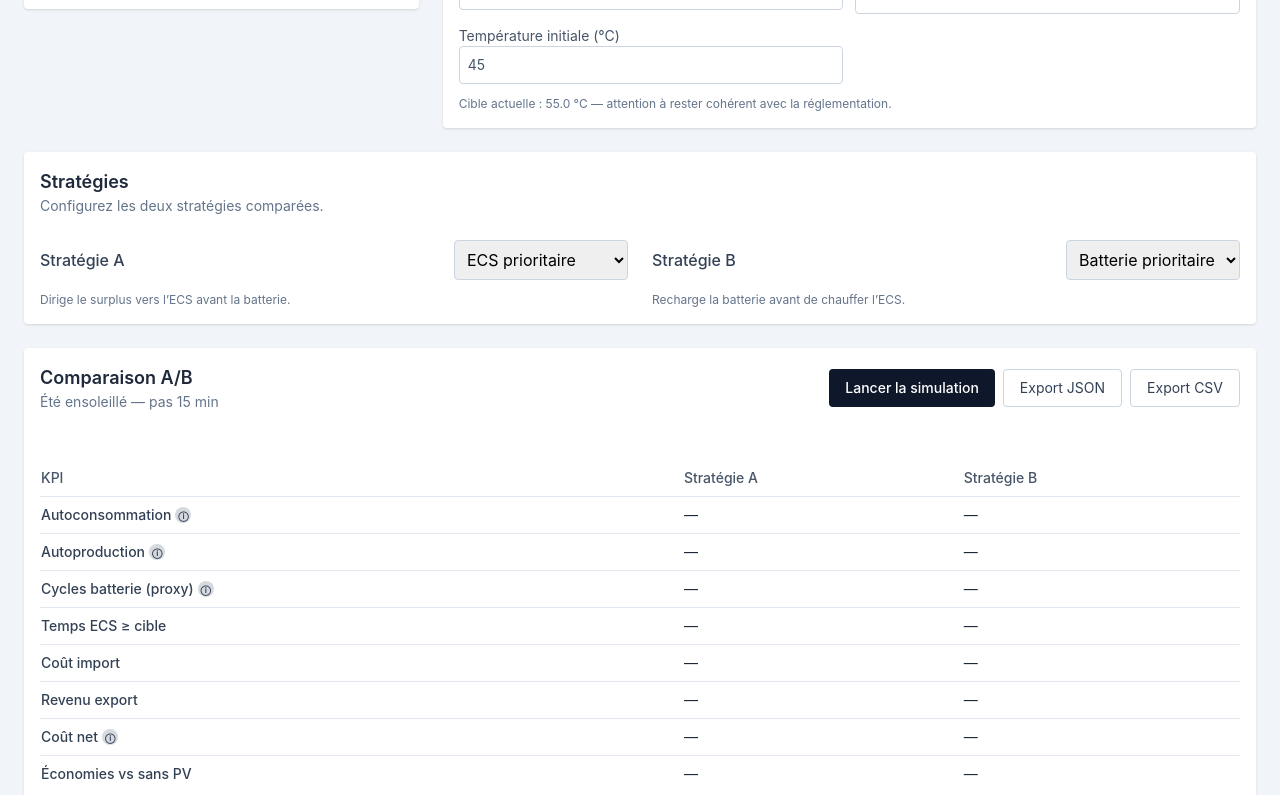
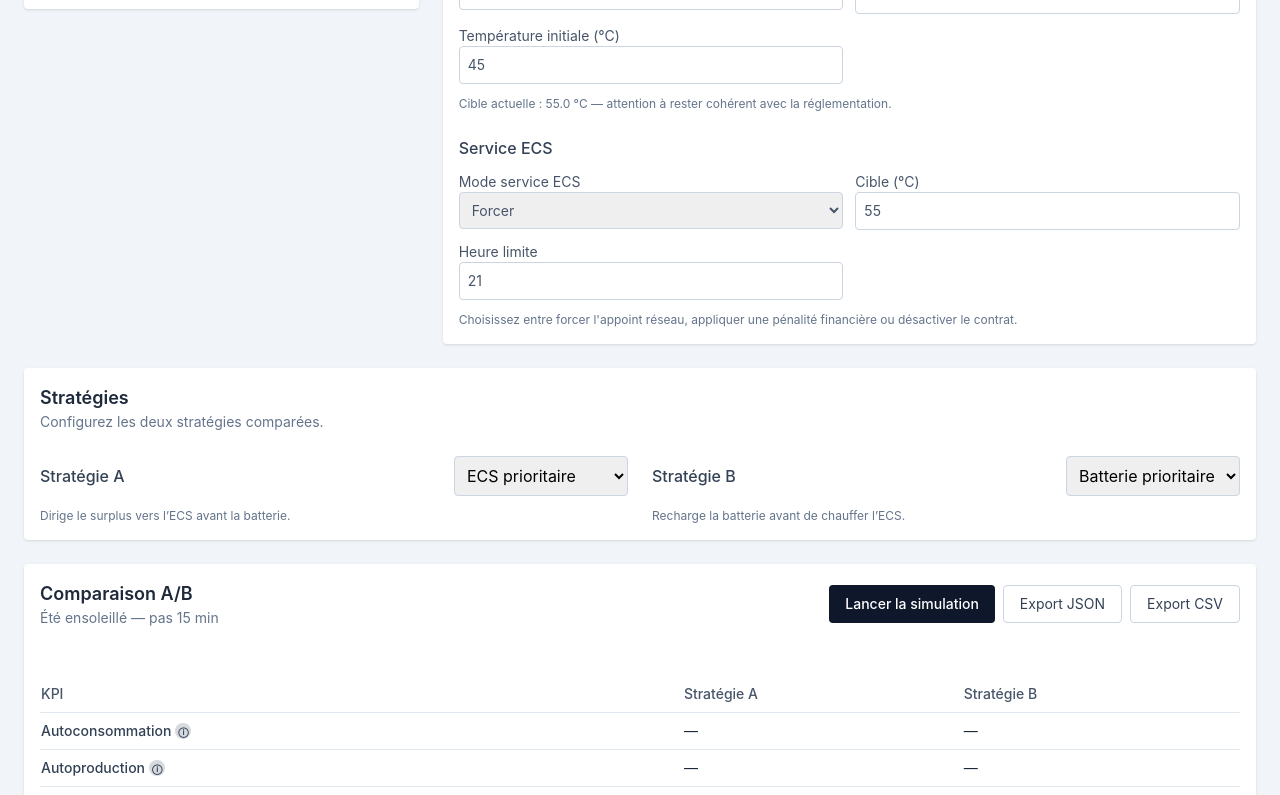
Before and after one commit to rodjac-lab/EnerFlux, a React (Vite) app: page / in a window 1280 px wide. Shown: the part 760-1555 px from the top of the page. Built offline with nearby package versions, Linux system fonts and the light colour scheme.

Commit message:
Add configurable ECS service contract modes

```diff
--- a/src/core/engine.ts
+++ b/src/core/engine.ts
@@ -5,6 +5,7 @@ import { computeKPIs, KPIInput, SimulationKPIs, SimulationKPIsCore } from './kpi
 import { pvUsedOnSite_kW, sumPositive } from './power-graph';
 import { Strategy, StrategyContext, StrategyRequest } from './strategy';
 import type { StepFlows } from '../data/types';
+import { defaultEcsServiceConfig, type EcsServiceConfig } from '../data/ecs-service';
 
 export interface SimulationStepDevice {
   id: string;
@@ -35,6 +36,8 @@ export interface SimulationResult {
     batteryDelta_kWh: number;
     ecsRescue_kWh: number;
     ecsEnergy_kWh: number;
+    ecsDeficit_K: number;
+    ecsPenalty_EUR: number;
   };
   kpis: SimulationKPIs;
 }
@@ -48,6 +51,7 @@ export interface SimulationInput {
   ambientTemp_C?: number;
   importPrices_EUR_per_kWh?: readonly number[];
   exportPrices_EUR_per_kWh?: readonly number[];
+  ecsService?: EcsServiceConfig;
 }
 
 const energyFromPowerSeries = (series: readonly number[], dt_s: number): number => {
@@ -88,6 +92,21 @@ export const runSimulation = (input: SimulationInput): SimulationResult => {
 
   const batteries = input.devices.filter((device): device is Battery => device instanceof Battery);
   const dhwTanks = input.devices.filter((device): device is DHWTank => device instanceof DHWTank);
+
+  const baseServiceConfig = defaultEcsServiceConfig();
+  const ecsService: EcsServiceConfig = {
+    ...baseServiceConfig,
+    ...input.ecsService
+  };
+  if (!Number.isFinite(ecsService.target_C) && dhwTanks[0]) {
+    ecsService.target_C = dhwTanks[0].targetTemp;
+  } else if (!Number.isFinite(ecsService.target_C)) {
+    ecsService.target_C = baseServiceConfig.target_C;
+  }
+  if (ecsService.penalty_EUR_per_K === undefined) {
+    ecsService.penalty_EUR_per_K = baseServiceConfig.penalty_EUR_per_K;
+  }
+  ecsService.deadlineHour = Math.max(0, ecsService.deadlineHour);
 
   const batteryCapacity = batteries.reduce((acc, battery) => acc + battery.usableCapacity_kWh, 0);
   const batterySoc = new Map<string, number>(
@@ -279,7 +298,7 @@ export const runSimulation = (input: SimulationInput): SimulationResult => {
   }
 
   let ecsRescue_kWh = 0;
-  if (dhwTanks.length > 0) {
+  if (dhwTanks.length > 0 && ecsService.enforcementMode === 'force') {
     for (const tank of dhwTanks) {
       const deficit_K = tank.targetTemp - tank.temperature;
       if (deficit_K > 1e-6) {
@@ -327,6 +346,21 @@ export const runSimulation = (input: SimulationInput): SimulationResult => {
     }
   }
 
+  let ecsDeficit_K = 0;
+  let ecsPenalty_EUR = 0;
+  if (ecsTempSeries.length > 0) {
+    const deadlineStep = Math.floor((ecsService.deadlineHour * 3600) / dt_s);
+    const index = Math.min(Math.max(deadlineStep, 0), ecsTempSeries.length - 1);
+    const observedTemp = ecsTempSeries[index];
+    ecsDeficit_K = Math.max(0, ecsService.target_C - observedTemp);
+    if (ecsService.enforcementMode === 'force') {
+      ecsDeficit_K = 0;
+    } else if (ecsService.enforcementMode === 'penalize') {
+      const rate = ecsService.penalty_EUR_per_K ?? 0;
+      ecsPenalty_EUR = ecsDeficit_K * rate;
+    }
+  }
+
   const baseAndDeviceEnergy_kWh = energyFromPowerSeries(
     baseLoadSeries_kW.map((value, idx) => value + deviceConsumptionSeries[idx]),
     dt_s
@@ -364,7 +398,9 @@ export const runSimulation = (input: SimulationInput): SimulationResult => {
         acc +
         ((flow.pv_to_ecs_kW + flow.batt_to_ecs_kW + flow.grid_to_ecs_kW) * dt_s) / 3600
       );
-    }, 0)
+    }, 0),
+    ecsDeficit_K,
+    ecsPenalty_EUR
   };
 
   const kpiInput: KPIInput = {
@@ -376,17 +412,22 @@ export const runSimulation = (input: SimulationInput): SimulationResult => {
     batteryDelta_kWh: batteryDeltaSeries,
     batteryCapacity_kWh: batteryCapacity,
     ecsTempSeries_C: ecsTempSeries,
-    ecsTargetTemp_C: dhwTanks[0]?.targetTemp ?? 0,
+    ecsTargetTemp_C: ecsService.target_C ?? 0,
     flows: flowsSeries,
     importPrices_EUR_per_kWh: importPriceSeries,
     exportPrices_EUR_per_kWh: exportPriceSeries
   };
 
   const baseKpis: SimulationKPIsCore = computeKPIs(kpiInput);
+  const net_cost_with_penalties = baseKpis.euros.net_cost + ecsPenalty_EUR;
   const kpis: SimulationKPIs = {
     ...baseKpis,
+    euros: { ...baseKpis.euros, net_cost_with_penalties },
     ecs_rescue_used: ecsRescue_kWh > 0,
-    ecs_rescue_kWh: ecsRescue_kWh
+    ecs_rescue_kWh: ecsRescue_kWh,
+    ecs_deficit_K: ecsDeficit_K,
+    ecs_penalty_EUR: ecsPenalty_EUR,
+    net_cost_with_penalties
   };
 
   return {
--- /dev/null
+++ b/src/data/ecs-service.ts
@@ -0,0 +1,15 @@
+export type EcsEnforcementMode = 'force' | 'penalize' | 'off';
+
+export type EcsServiceConfig = {
+  enforcementMode: EcsEnforcementMode;
+  deadlineHour: number;
+  target_C: number;
+  penalty_EUR_per_K?: number;
+};
+
+export const defaultEcsServiceConfig = (): EcsServiceConfig => ({
+  enforcementMode: 'force',
+  deadlineHour: 21,
+  target_C: 55,
+  penalty_EUR_per_K: 0.08
+});
--- a/src/ui/App.tsx
+++ b/src/ui/App.tsx
@@ -9,6 +9,8 @@ import type { DHWTankParams } from '../devices/DHWTank';
 import type { Tariffs } from '../data/types';
 import { getScenario, PresetId } from '../data/scenarios';
 import { cloneTariffs } from '../data/tariffs';
+import type { EcsServiceConfig } from '../data/ecs-service';
+import { defaultEcsServiceConfig } from '../data/ecs-service';
 
 const App: React.FC = () => {
   const initialScenario = getScenario(PresetId.EteEnsoleille);
@@ -23,6 +25,11 @@ const App: React.FC = () => {
   const [strategyA, setStrategyA] = useState<StrategySelection>({ id: 'ecs_first' });
   const [strategyB, setStrategyB] = useState<StrategySelection>({ id: 'battery_first' });
   const [tariffs, setTariffs] = useState<Tariffs>(cloneTariffs(initialScenario.tariffs));
+  const [ecsService, setEcsService] = useState<EcsServiceConfig>(() => {
+    const defaults = defaultEcsServiceConfig();
+    defaults.target_C = initialScenario.defaults.ecsConfig.targetTemp_C;
+    return defaults;
+  });
 
   useEffect(() => {
     const scenario = getScenario(scenarioId);
@@ -30,6 +37,11 @@ const App: React.FC = () => {
     setBatteryParams({ ...scenario.defaults.batteryConfig });
     setDhwParams({ ...scenario.defaults.ecsConfig });
     setTariffs(cloneTariffs(scenario.tariffs));
+    setEcsService(() => {
+      const defaults = defaultEcsServiceConfig();
+      defaults.target_C = scenario.defaults.ecsConfig.targetTemp_C;
+      return defaults;
+    });
   }, [scenarioId]);
 
   const handleStrategyChange = (label: 'A' | 'B', selection: StrategySelection) => {
@@ -55,7 +67,14 @@ const App: React.FC = () => {
             <TariffPanel tariffs={tariffs} onChange={setTariffs} />
           </div>
           <div className="lg:col-span-2">
-            <AssetsPanel battery={batteryParams} dhw={dhwParams} onBatteryChange={setBatteryParams} onDhwChange={setDhwParams} />
+            <AssetsPanel
+              battery={batteryParams}
+              dhw={dhwParams}
+              ecsService={ecsService}
+              onBatteryChange={setBatteryParams}
+              onDhwChange={setDhwParams}
+              onEcsServiceChange={setEcsService}
+            />
           </div>
           <div className="lg:col-span-3">
             <StrategyPanel strategyA={strategyA} strategyB={strategyB} onChange={handleStrategyChange} />
@@ -66,6 +85,7 @@ const App: React.FC = () => {
           dt_s={dt_s}
           battery={batteryParams}
           dhw={dhwParams}
+          ecsService={ecsService}
           tariffs={tariffs}
           strategyA={strategyA}
           strategyB={strategyB}
--- a/src/ui/compare/CompareAB.tsx
+++ b/src/ui/compare/CompareAB.tsx
@@ -7,6 +7,7 @@ import { DHWTankParams } from '../../devices/DHWTank';
 import { DeviceConfig } from '../../devices/registry';
 import { summarizeFlows } from '../../core/kpis';
 import type { StepFlows, Tariffs } from '../../data/types';
+import type { EcsServiceConfig } from '../../data/ecs-service';
 import PVLoadChart from '../charts/PVLoadChart';
 import SocChart from '../charts/SocChart';
 import KpiItem from '../components/KpiItem';
@@ -27,6 +28,7 @@ interface CompareABProps {
   dt_s: number;
   battery: BatteryParams;
   dhw: DHWTankParams;
+  ecsService: EcsServiceConfig;
   tariffs: Tariffs;
   strategyA: StrategySelection;
   strategyB: StrategySelection;
@@ -83,6 +85,7 @@ const CompareAB: React.FC<CompareABProps> = ({
   dt_s,
   battery,
   dhw,
+  ecsService,
   tariffs,
   strategyA,
   strategyB
@@ -140,7 +143,8 @@ const CompareAB: React.FC<CompareABProps> = ({
       devicesConfig: deviceConfigs,
       strategyA: { id: strategyA.id, thresholdPercent: strategyA.thresholdPercent },
       strategyB: { id: strategyB.id, thresholdPercent: strategyB.thresholdPercent },
-      tariffs
+      tariffs,
+      ecsService
     };
     pendingRunId.current = payload.runId ?? null;
     setRunning(true);
@@ -149,6 +153,53 @@ const CompareAB: React.FC<CompareABProps> = ({
   };
 
   const scenario = getScenarioPreset(scenarioId);
+
+  const badges: JSX.Element[] = [];
+  if (ecsService.enforcementMode === 'force') {
+    if (resultA?.kpis.ecs_rescue_used) {
+      badges.push(
+        <span
+          key="rescue-a"
+          className="inline-flex items-center rounded-full bg-amber-100 px-3 py-1 text-xs font-semibold text-amber-800"
+        >
+          A · Secours réseau ECS : {formatKWh(resultA.kpis.ecs_rescue_kWh, 2)}
+        </span>
+      );
+    }
+    if (resultB?.kpis.ecs_rescue_used) {
+      badges.push(
+        <span
+          key="rescue-b"
+          className="inline-flex items-center rounded-full bg-amber-100 px-3 py-1 text-xs font-semibold text-amber-800"
+        >
+          B · Secours réseau ECS : {formatKWh(resultB.kpis.ecs_rescue_kWh, 2)}
+        </span>
+      );
+    }
+  } else if (ecsService.enforcementMode === 'penalize') {
+    if ((resultA?.kpis.ecs_deficit_K ?? 0) > 0) {
+      badges.push(
+        <span
+          key="penalty-a"
+          className="inline-flex items-center rounded-full bg-red-100 px-3 py-1 text-xs font-semibold text-red-800"
+        >
+          A · Déficit ECS : {resultA.kpis.ecs_deficit_K.toFixed(1)} K (pénalité
+          {` ${resultA.kpis.ecs_penalty_EUR.toFixed(2)} €`})
+        </span>
+      );
+    }
+    if ((resultB?.kpis.ecs_deficit_K ?? 0) > 0) {
+      badges.push(
+        <span
+          key="penalty-b"
+          className="inline-flex items-center rounded-full bg-red-100 px-3 py-1 text-xs font-semibold text-red-800"
+        >
+          B · Déficit ECS : {resultB.kpis.ecs_deficit_K.toFixed(1)} K (pénalité
+          {` ${resultB.kpis.ecs_penalty_EUR.toFixed(2)} €`})
+        </span>
+      );
+    }
+  }
 
   type KpiRow = {
     label: string;
@@ -229,6 +280,15 @@ const CompareAB: React.FC<CompareABProps> = ({
       helpKey: 'netCost'
     },
     {
+      label: 'Coût net (avec pénalités)',
+      valueA: resultA?.kpis.net_cost_with_penalties,
+      valueB: resultB?.kpis.net_cost_with_penalties,
+      formatter: (value: number) => formatEUR(value),
+      deltaFormatter: (delta: number) => formatDelta(delta, 2, '€'),
+      deltaThreshold: 0.1,
+      preferHigher: false
+    },
+    {
       label: 'Économies vs sans PV',
       valueA: resultA?.kpis.euros.saved_vs_nopv,
       valueB: resultB?.kpis.euros.saved_vs_nopv,
@@ -291,6 +351,7 @@ const CompareAB: React.FC<CompareABProps> = ({
       scenario: scenario?.id,
       dt_s,
       tariffs,
+      ecsService,
       strategyA,
       strategyB,
       resultA,
@@ -363,18 +424,7 @@ const CompareAB: React.FC<CompareABProps> = ({
 
       {error ? <p className="text-sm text-red-600">{error}</p> : null}
 
-      <div className="flex flex-wrap gap-2">
-        {resultA?.kpis.ecs_rescue_used ? (
-          <span className="inline-flex items-center rounded-full bg-amber-100 px-3 py-1 text-xs font-semibold text-amber-800">
-            ⚠️ Secours réseau ECS utilisé (Stratégie A)
-          </span>
-        ) : null}
-        {resultB?.kpis.ecs_rescue_used ? (
-          <span className="inline-flex items-center rounded-full bg-amber-100 px-3 py-1 text-xs font-semibold text-amber-800">
-            ⚠️ Secours réseau ECS utilisé (Stratégie B)
-          </span>
-        ) : null}
-      </div>
+      <div className="flex flex-wrap gap-2">{badges}</div>
 
       <div className="overflow-x-auto">
         <table className="min-w-full divide-y divide-slate-200 text-sm">
--- a/src/ui/panels/AssetsPanel.tsx
+++ b/src/ui/panels/AssetsPanel.tsx
@@ -4,22 +4,35 @@ import { DHWTankParams } from '../../devices/DHWTank';
 import { formatTemperature } from '../utils/ui';
 import FieldLabel from '../components/FieldLabel';
 import { HELP } from '../help';
+import type { EcsServiceConfig } from '../../data/ecs-service';
 
 interface AssetsPanelProps {
   battery: BatteryParams;
   dhw: DHWTankParams;
   onBatteryChange: (params: BatteryParams) => void;
   onDhwChange: (params: DHWTankParams) => void;
+  ecsService: EcsServiceConfig;
+  onEcsServiceChange: (config: EcsServiceConfig) => void;
 }
 
 const numberInputClasses = 'w-full rounded border border-slate-300 p-2';
 
-const AssetsPanel: React.FC<AssetsPanelProps> = ({ battery, dhw, onBatteryChange, onDhwChange }) => {
+const AssetsPanel: React.FC<AssetsPanelProps> = ({
+  battery,
+  dhw,
+  ecsService,
+  onBatteryChange,
+  onDhwChange,
+  onEcsServiceChange
+}) => {
   const updateBattery = (key: keyof BatteryParams, value: number) => {
     onBatteryChange({ ...battery, [key]: value });
   };
   const updateDhw = (key: keyof DHWTankParams, value: number) => {
     onDhwChange({ ...dhw, [key]: value });
+  };
+  const updateEcsService = (key: keyof EcsServiceConfig, value: EcsServiceConfig[keyof EcsServiceConfig]) => {
+    onEcsServiceChange({ ...ecsService, [key]: value } as EcsServiceConfig);
   };
 
   return (
@@ -199,6 +212,80 @@ const AssetsPanel: React.FC<AssetsPanelProps> = ({ battery, dhw, onBatteryChange
           Cible actuelle : {formatTemperature(dhw.targetTemp_C)} — attention à rester cohérent avec la réglementation.
         </p>
       </div>
+
+      <div className="space-y-3">
+        <h3 className="font-medium text-slate-700">Service ECS</h3>
+        <div className="grid grid-cols-2 gap-3">
+          <label className="text-sm text-slate-600">
+            Mode service ECS
+            <select
+              className="w-full rounded border border-slate-300 p-2"
+              value={ecsService.enforcementMode}
+              onChange={(event) => {
+                const mode = event.target.value as EcsServiceConfig['enforcementMode'];
+                const next: EcsServiceConfig = { ...ecsService, enforcementMode: mode };
+                if (
+                  mode === 'penalize' &&
+                  (next.penalty_EUR_per_K === undefined || !Number.isFinite(next.penalty_EUR_per_K))
+                ) {
+                  next.penalty_EUR_per_K = 0.08;
+                }
+                onEcsServiceChange(next);
+              }}
+            >
+              <option value="force">Forcer</option>
+              <option value="penalize">Pénaliser</option>
+              <option value="off">Désactivé</option>
+            </select>
+          </label>
+          <label className="text-sm text-slate-600">
+            Cible (°C)
+            <input
+              type="number"
+              min={30}
+              max={70}
+              step={1}
+              className={numberInputClasses}
+              value={ecsService.target_C}
+              onChange={(event) =>
+                updateEcsService('target_C', Math.max(30, Math.min(70, Number(event.target.value))))
+              }
+            />
+          </label>
+          <label className="text-sm text-slate-600">
+            Heure limite
+            <input
+              type="number"
+              min={0}
+              max={24}
+              step={1}
+              className={numberInputClasses}
+              value={ecsService.deadlineHour}
+              onChange={(event) =>
+                updateEcsService('deadlineHour', Math.max(0, Math.min(24, Number(event.target.value))))
+              }
+            />
+          </label>
+          {ecsService.enforcementMode === 'penalize' ? (
+            <label className="text-sm text-slate-600">
+              Pénalité €/K
+              <input
+                type="number"
+                min={0}
+                step={0.01}
+                className={numberInputClasses}
+                value={ecsService.penalty_EUR_per_K ?? 0}
+                onChange={(event) =>
+                  updateEcsService('penalty_EUR_per_K', Math.max(0, Number(event.target.value)))
+                }
+              />
+            </label>
+          ) : null}
+        </div>
+        <p className="text-xs text-slate-500">
+          Choisissez entre forcer l&apos;appoint réseau, appliquer une pénalité financière ou désactiver le contrat.
+        </p>
+      </div>
     </section>
   );
 };
```
Also changed, not shown: src/core/kpis.ts (+12 -2 lines), src/workers/sim.worker.ts (+5 -2 lines), 2 other files (tests, documents, lock files or other folders).
